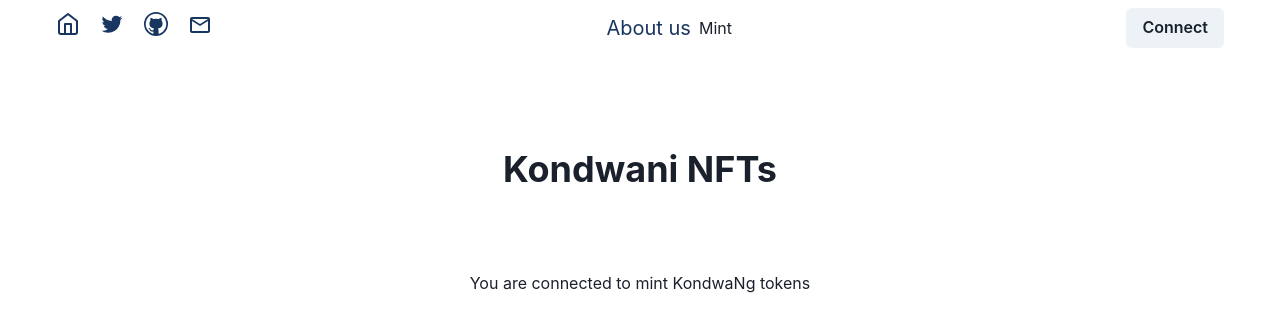
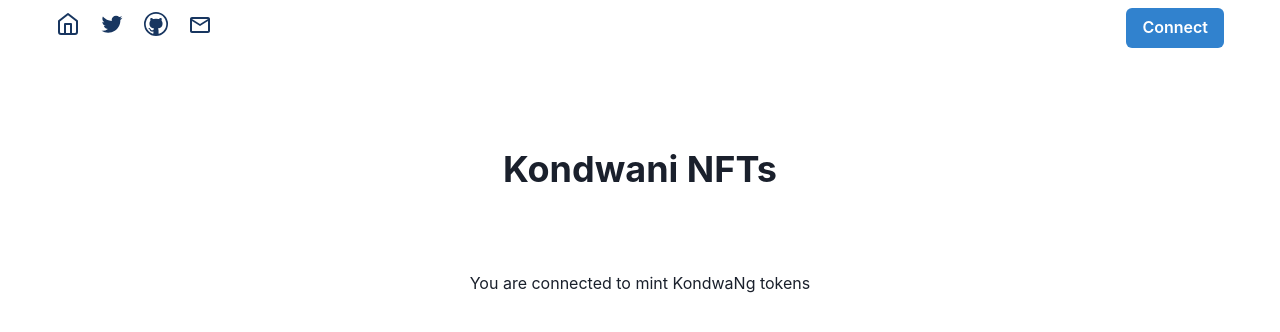
Before and after one commit to Kondwani7/nft-store, a Next.js app: page / in a window 1280 px wide. Shown: the top 332 px of the page. Built offline with nearby package versions, Linux system fonts and the light colour scheme.

Commit message:
styling button

```diff
--- a/components/Navbar.js
+++ b/components/Navbar.js
@@ -34,17 +34,11 @@ const Navbar = ({accounts, setAccounts}) => {
             </Link>
         </HStack>
 
-        {/*right hand side nav */}
-        <HStack>
-            <Link href='' color="#183660" fontWeight="normal" fontSize="xl" >About us</Link>
-            <Box>Mint</Box>
-        </HStack>
-
         {/*connect*/}
                 {isConnected ? (
                     <p>Connected</p>
                 ): (
-                    <Button onClick={connectAccount}>Connect</Button>
+                    <Button colorScheme='blue' onClick={connectAccount}>Connect</Button>
                 )}
 
       </Box>
```
